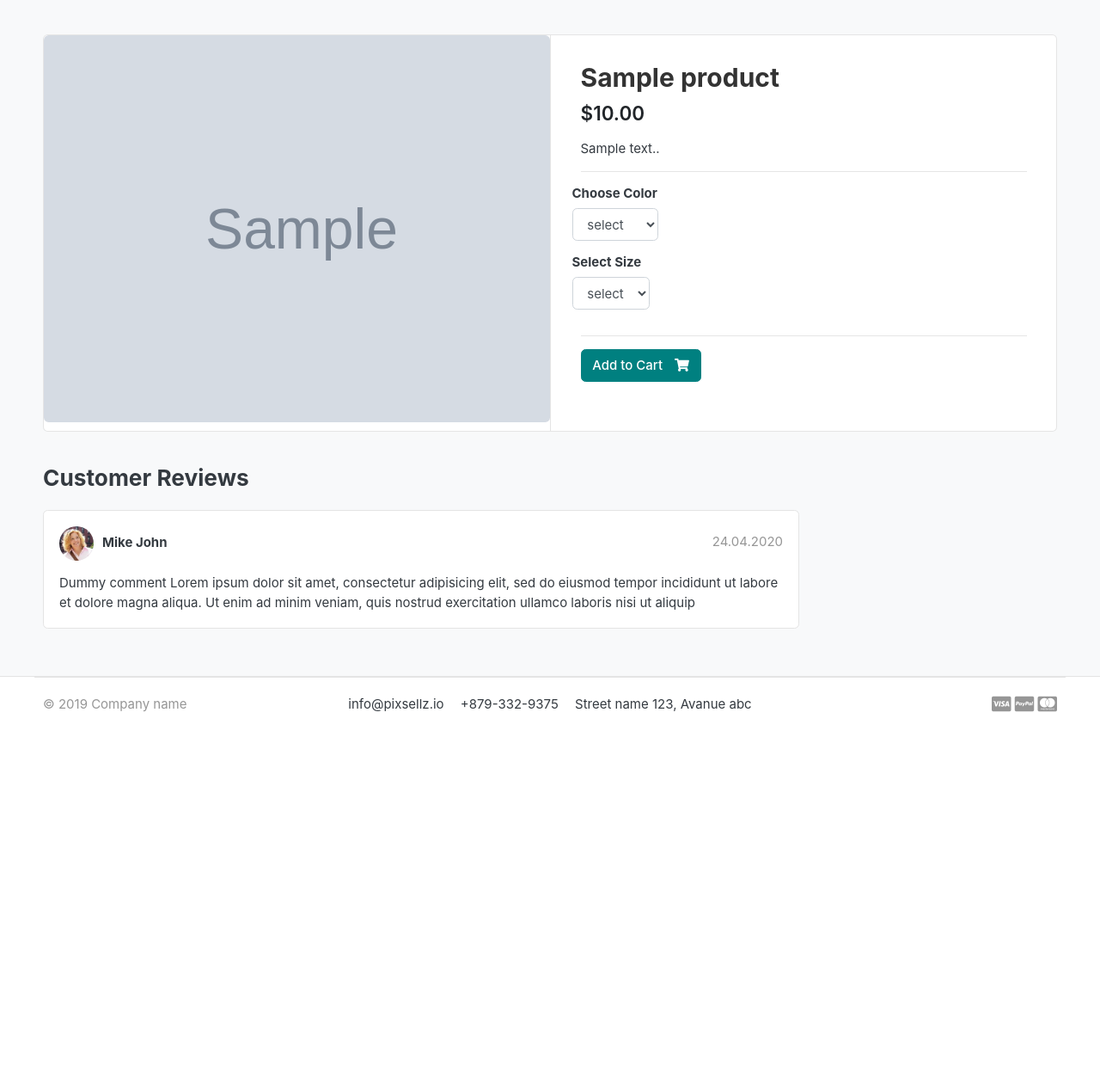
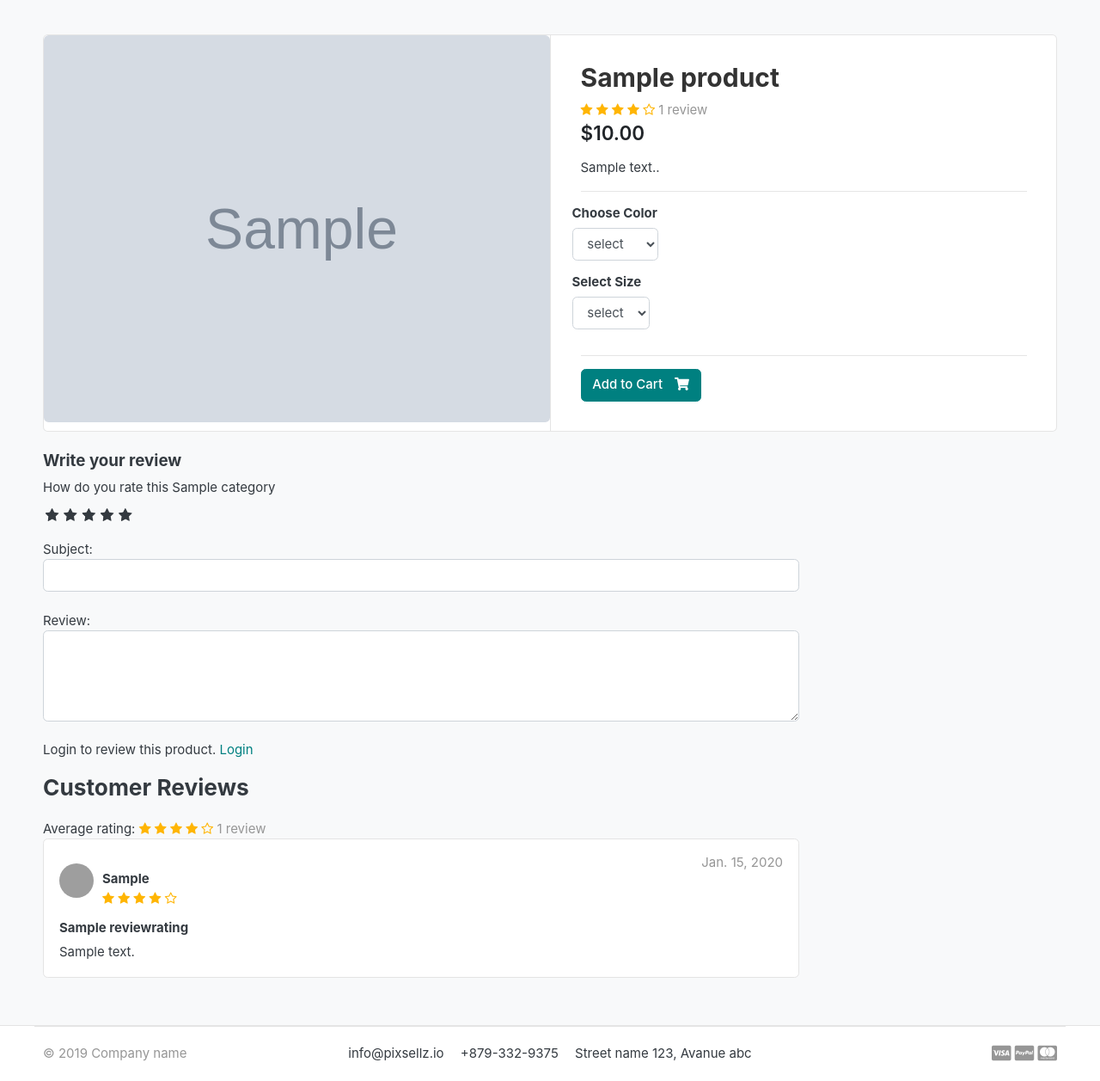
Before and after one commit to GAndanje/EcommerceStore, a Django app: a page that uses templates/store/product_detail.html in a window 1280 px wide. Shown: the part 118-1375 px from the top of the page at 86% size. Before the commit the page ends 946 px from the top, so only its background shows below. Run offline with Django 3.2, Linux system fonts and the light colour scheme; tables that the repository leaves empty hold one stand-in row (values such as "Sample post"); grey boxes marked "Sample" are stand-in pictures; parts of the project's set-up code (start-up, migrations or seed data) failed here and were passed over; some libraries are stand-ins or nearby versions; some web fonts are replaced; grey boxes are pictures that could not be loaded.

Commit message:
this commit will render review ratings

```diff
--- a/templates/store/product_detail.html
+++ b/templates/store/product_detail.html
@@ -3,6 +3,8 @@
 
 {%block content%}
 <section class="section-content padding-y bg">
+
+    {%include 'includes/alerts.html'%}
     <div class="container">
 
     <!-- ============================ COMPONENT 1 ================================= -->
@@ -20,6 +22,16 @@
    <form action="{% url 'add_cart' product.id %}" method="post" > {% csrf_token %}
     <article class="content-body">
         <h2 class="title">{{product.product_name}}</h2>
+        <div class="rating-star">
+            <span>
+                <i class="fa fa-star{%if product.average_rating == 0.5%}-half-o{%elif product.average_rating < 1%}-o {%endif%}" aria-hidden="true"></i>
+                <i class="fa fa-star{%if product.average_rating == 1.5%}-half-o{%elif product.average_rating < 2%}-o {%endif%}" aria-hidden="true"></i>
+                <i class="fa fa-star{%if product.average_rating == 2.5%}-half-o{%elif product.average_rating < 3%}-o {%endif%}" aria-hidden="true"></i>
+                <i class="fa fa-star{%if product.average_rating == 3.5%}-half-o{%elif product.average_rating < 4%}-o {%endif%}" aria-hidden="true"></i>
+                <i class="fa fa-star{%if product.average_rating == 4.5%}-half-o{%elif product.average_rating < 5%}-o {%endif%}" aria-hidden="true"></i>
+           <span class="text-muted"> {{product.review_count}} review{{product.review_count|pluralize:'s'}}</span>
+            </span>
+        </div>
          <div class="mb-3">
             <var class="price h4">${{product.price}}.00</var>
         </div>
@@ -65,29 +77,89 @@
 
     <div class="row">
                 <div class="col-md-9">
+    <form action="{%url 'reviews' product.id%}" method="POST">
+        {% csrf_token %}
+        <h5>Write your review</h5>
+        <!-- ratings section -->
+        <div>
+            <label>How do you rate this {{product.category}}</label>
+            <br>
 
-        <header class="section-heading">
-            <h3>Customer Reviews </h3>
+            <div class="rate">
+                <input type="radio" name="rating" value="5" id="rating10" required/><label for="rating10" title="5"></label>
+                <input type="radio" name="rating" value="4.5" id="rating9" required/><label for="rating9" title="4.5" class="half"></label>
+                <input type="radio" name="rating" value="4" id="rating8" required/><label for="rating8" title="4"></label>
+                <input type="radio" name="rating" value="3.5" id="rating7" required/><label for="rating7" title="3.5" class="half"></label>
+                <input type="radio" name="rating" value="3" id="rating6" required/><label for="rating6" title="3"></label>
+                <input type="radio" name="rating" value="2.5" id="rating5" required/><label for="rating5" title="2.5" class="half"></label>
+                <input type="radio" name="rating" value="2" id="rating4" required/><label for="rating4" title="2"></label>
+                <input type="radio" name="rating" value="1.5" id="rating3" required/><label for="rating3" title="1.5" class="half"></label>
+                <input type="radio" name="rating" value="1" id="rating2" required/><label for="rating2" title="1"></label>
+                <input type="radio" name="rating" value="0.5" id="rating1" required/><label for="rating1" title="0.5" class="half"></label>
+            </div>
+            <br>
+            Subject:
+            <input type="text" name="subject" class="form-control">
+            <br>
+            Review:
+            <textarea name="review" rows="4" class="form-control"></textarea>
+            <br>
 
-        </header>
+            {%if request.user.is_authenticated%}
+                {%if has_bought_product%}
+                    <input type="submit" class="btn btn-primary" value="Submit Review">
+                {%else%}
+                    <p>Sorry! Only those who have purchased this product can review it.</p>
+                {%endif%}
+            {%else%}
+                <p>Login to review this product. <a href="{%url 'login'%}">Login</a> </p>
+            {%endif%}
+        </div>
+    </form>
+    <header class="section-heading">
+        <h3>Customer Reviews </h3>
+    </header>
+    <div class="rating-star">
+        Average rating:
+        <span>
+            <i class="fa fa-star{%if product.average_rating == 0.5%}-half-o{%elif product.average_rating < 1%}-o {%endif%}" aria-hidden="true"></i>
+            <i class="fa fa-star{%if product.average_rating == 1.5%}-half-o{%elif product.average_rating < 2%}-o {%endif%}" aria-hidden="true"></i>
+            <i class="fa fa-star{%if product.average_rating == 2.5%}-half-o{%elif product.average_rating < 3%}-o {%endif%}" aria-hidden="true"></i>
+            <i class="fa fa-star{%if product.average_rating == 3.5%}-half-o{%elif product.average_rating < 4%}-o {%endif%}" aria-hidden="true"></i>
+            <i class="fa fa-star{%if product.average_rating == 4.5%}-half-o{%elif product.average_rating < 5%}-o {%endif%}" aria-hidden="true"></i>
 
+            <span class="text-muted"> {{product.review_count}} review{{product.review_count|pluralize:'s'}}</span>
+        </span>
+    </div>
+    {% for review in product_reviews %}
         <article class="box mb-3">
             <div class="icontext w-100">
-                <img src="{%static './images/avatars/avatar1.jpg'%}" class="img-xs icon rounded-circle">
+                <img src="{%static './images/portrait.jpg'%}" class="img-xs icon rounded-circle">
                 <div class="text">
-                    <span class="date text-muted float-md-right">24.04.2020 </span>
-                    <h6 class="mb-1">Mike John </h6>
+                    <span class="date text-muted float-md-right">{{review.updated_at}} </span>
+                    <br>
+                    <h6 class="mb-1">{{review.user.first_name|capfirst}} </h6>
 
+                    <div class="rating-star">
+                        <span>
+                            <i class="fa fa-star{%if review.rating == 0.5%}-half-o{%elif review.rating < 1%}-o {%endif%}" aria-hidden="true"></i>
+                            <i class="fa fa-star{%if review.rating == 1.5%}-half-o{%elif review.rating < 2%}-o {%endif%}" aria-hidden="true"></i>
+                            <i class="fa fa-star{%if review.rating == 2.5%}-half-o{%elif review.rating < 3%}-o {%endif%}" aria-hidden="true"></i>
+                            <i class="fa fa-star{%if review.rating == 3.5%}-half-o{%elif review.rating < 4%}-o {%endif%}" aria-hidden="true"></i>
+                            <i class="fa fa-star{%if review.rating == 4.5%}-half-o{%elif review.rating < 5%}-o {%endif%}" aria-hidden="true"></i>
+                        </span>
+                    </div>
                 </div>
+
             </div> <!-- icontext.// -->
             <div class="mt-3">
+                <h6>{{review.subject}}</h6>
                 <p>
-                    Dummy comment Lorem ipsum dolor sit amet, consectetur adipisicing elit, sed do eiusmod
-                    tempor incididunt ut labore et dolore magna aliqua. Ut enim ad minim veniam,
-                    quis nostrud exercitation ullamco laboris nisi ut aliquip
+                    {{review.review}}
                 </p>
             </div>
         </article>
+        {% endfor %}
 
 
 
```
